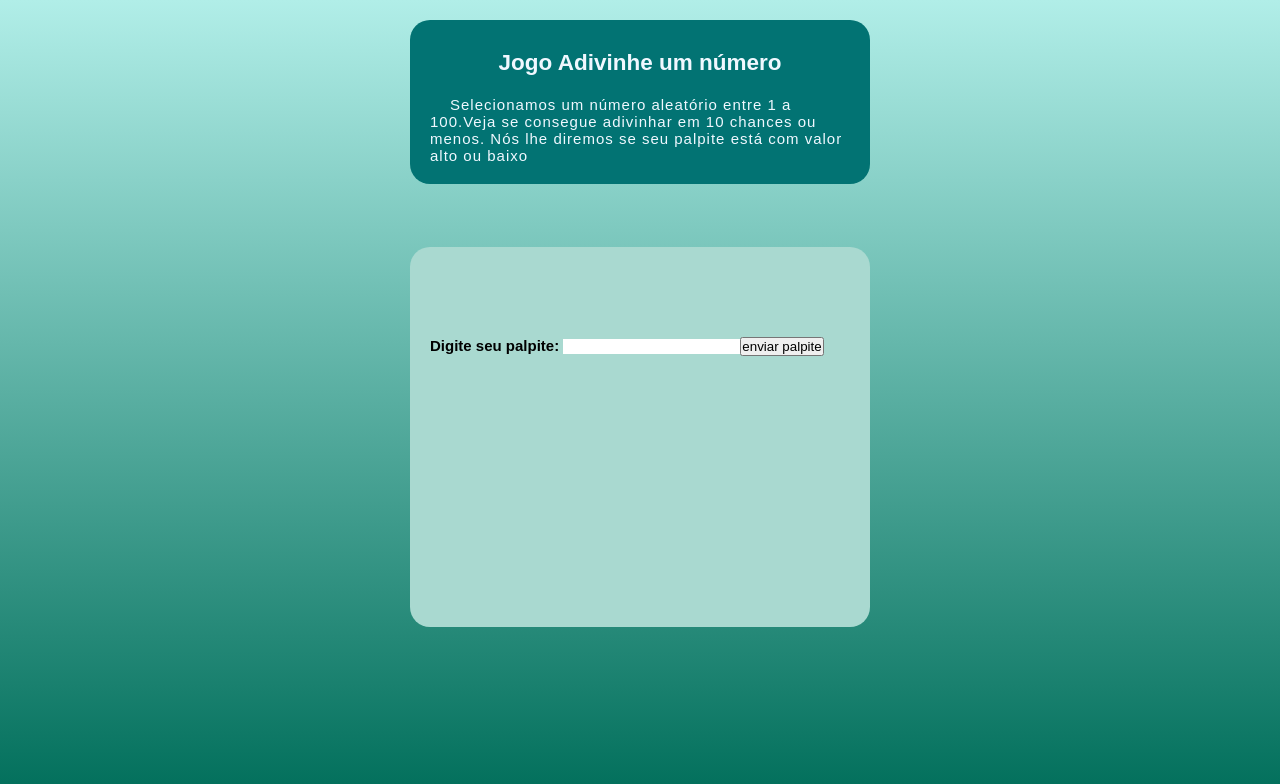
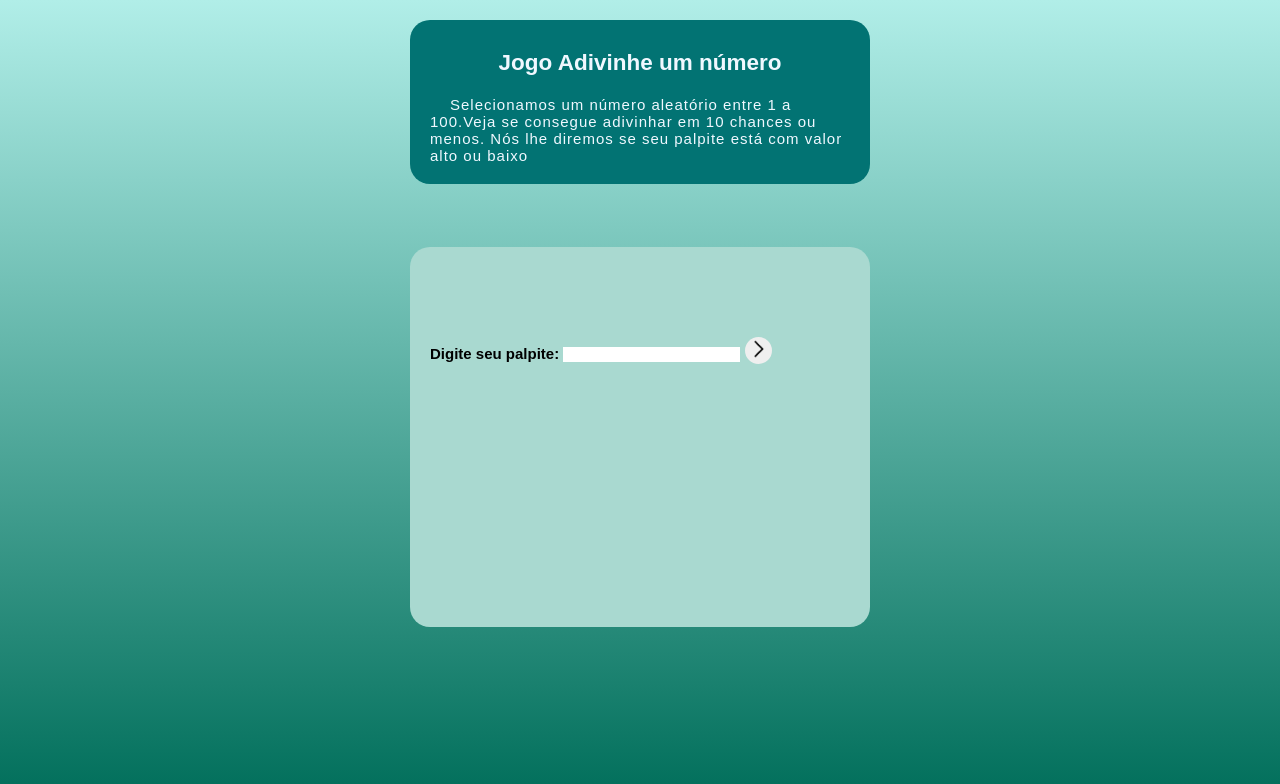
Before and after one commit to kemilyn1227/AdivinheNumero, a plain HTML site: page index.html in a window 1280 px wide. Drawn offline with Linux system fonts and the light colour scheme.

Commit message:
AltButton

```diff
--- a/index.html
+++ b/index.html
@@ -5,6 +5,7 @@
     <meta name="viewport" content="width=device-width, initial-scale=1.0">
     <title>Adivinhe o número</title>
     <link rel="stylesheet" href="style.css">
+
 </head>
 <body>
     <section id="explicacao">
@@ -21,7 +22,9 @@
 
           <span><strong>Digite seu palpite:</strong></span>
 
-          <input type="number" name="number" id="number"><button onclick="enviar(), contar()">enviar palpite</button>
+          <input type="number" name="number" id="number"><button onclick="enviar(), contar()">
+            <img src="button/arrow_forward_ios_FILL0_wght400_GRAD0_opsz48.png" alt="">
+            </button>
 
 
 
--- a/style.css
+++ b/style.css
@@ -48,6 +48,23 @@ p{
     padding-bottom: 20px;
 }
 
+button{
+    border: none;
+    margin-left: 5px;
+    border-radius: 20px;
+    height: 2em;
+    width: 2em;
+}
+
+button img{
+    height: 20px;
+    border-radius: 20%;
+}
+
+button img:hover{
+    cursor: pointer;
+}
+
 #explicacao {
     margin-bottom: 63px;
     background-color: #027373;
```
Also changed, not shown: button/arrow_forward_ios_FILL0_wght400_GRAD0_opsz48.png (added).
